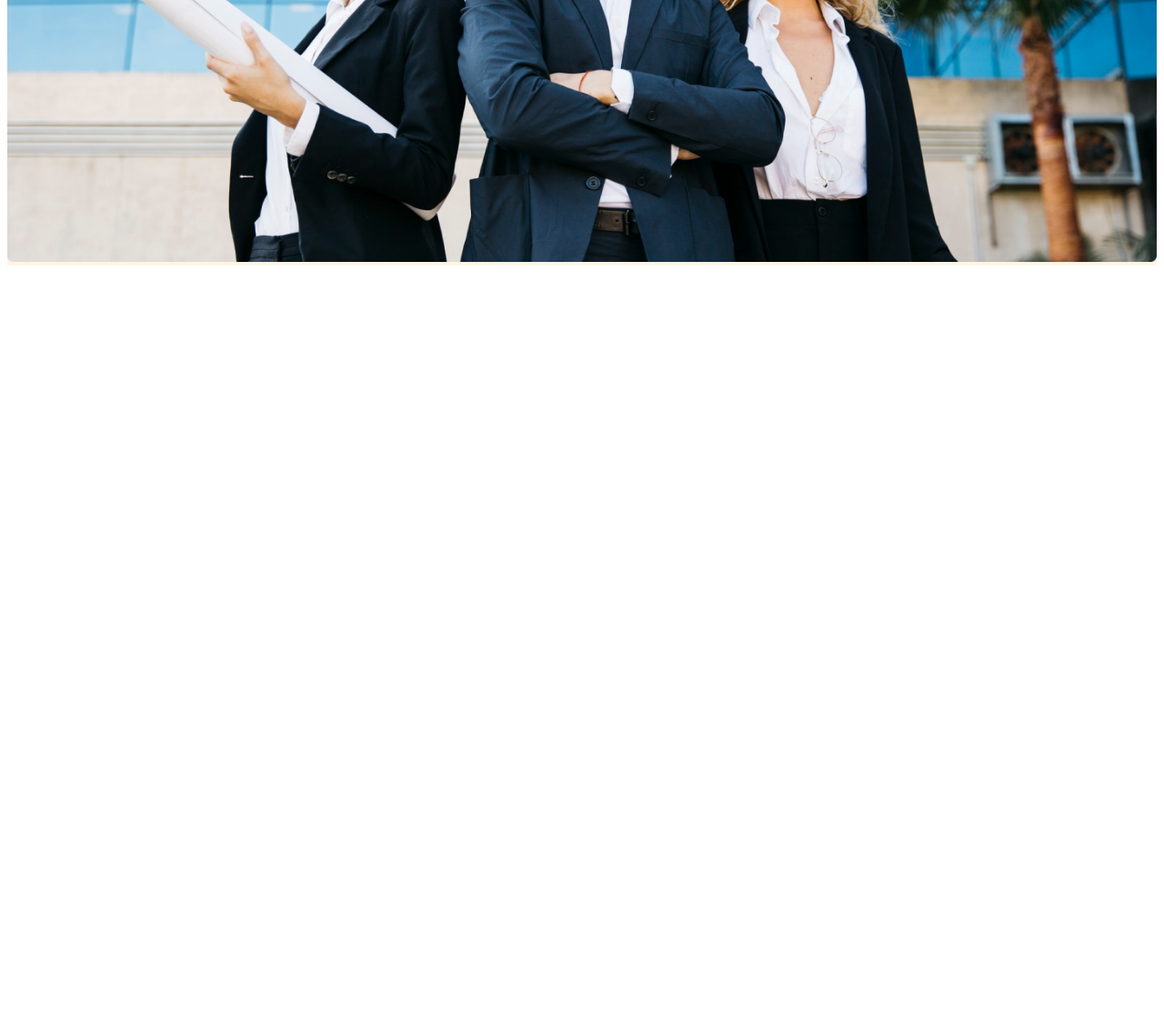
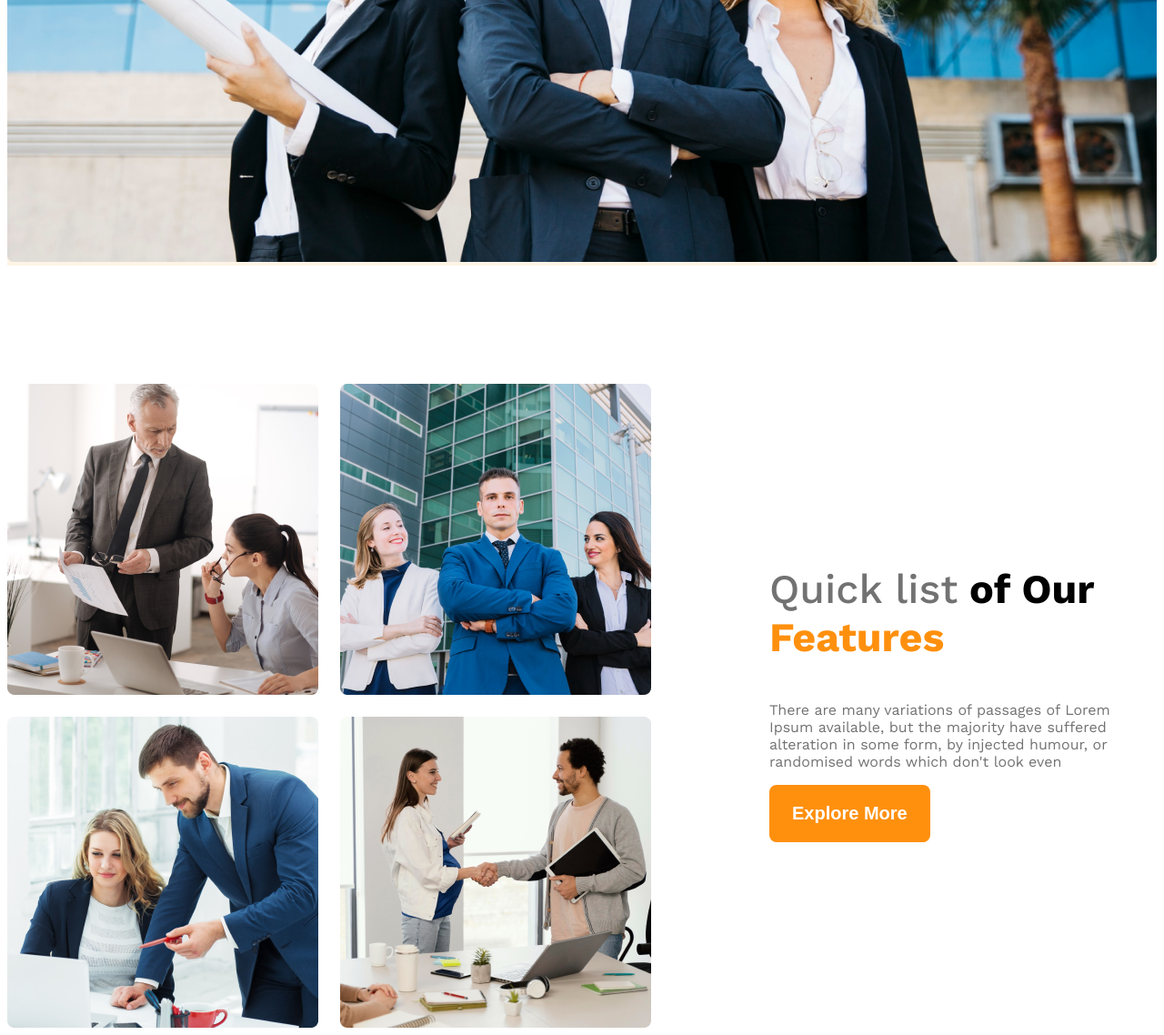
Before and after one commit to HerokMondal/g3-architects-website, a plain HTML site: page index.html in a window 1280 px wide. Shown: the part 892-2030 px from the top of the page at 91% size. Before the commit the page ends 1192 px from the top, so only its background shows below. Drawn offline with nearby package versions, Linux system fonts and the light colour scheme.

Commit message:
add main

```diff
--- a/index.html
+++ b/index.html
@@ -28,7 +28,20 @@
 
     </header>
     <main>
+        <section class="teames display-flex">
+            <div class="teames-img-container">
+                 <img src="images/team1.png" alt="two architect discussing">
+                 <img src="images/team2.png" alt="">
+                 <img src="images/team3.png" alt="">
+                 <img src="images/team4.png" alt="">
+            </div>
+            <div class="Our-Features">
+                <h3 class="features-titele"><span id="quick-list" class="text-gray-dark03">Quick list</span> <span>of Our</span> <span class="text-primary">Features</span></h3>
+                <p class="features-description text-gray-dark03">There are many variations of passages of Lorem Ipsum available, but the majority have suffered alteration in some form, by injected humour, or randomised words which don't look even</p>
+                <button class="btn-primary">Explore More</button>
+            </div>
 
+        </section>
     </main>
     <footer>
 
--- a/styles/architects.css
+++ b/styles/architects.css
@@ -11,11 +11,14 @@
 .display-flex{
     display: flex;
 }
+.text-primary{
+    color: #FF900E;
+}
 
 .text-gray{
     color: #424242;
 }
-.text-gray dark03{
+.text-gray-dark03{
     color: #727272;
 }
 .bg-light{
@@ -30,6 +33,13 @@
     border-radius: 8px;
     border: none;
     margin-bottom: 50px;
+}
+main{
+    max-width: 1440px;
+    margin: 0 auto;
+}
+main > section{
+    margin-top: 130px;
 }
 
 /* header sylyles */
@@ -71,9 +81,45 @@
     width: 100%;
 }
 
+/*team and feature */
+
+.teames{
+    align-items: center;
+}
+.teames-img-container{
+    display: grid;
+    grid-template-columns: repeat(2,1fr);
+    gap: 24px;
+}
+.Our-Features{
+    margin-left: 130px;
+    max-width: 530px;
+}
+.features-titele{
+    font-size: 2.8rem;
+    font-weight: 700;
+}
+#quick-list{
+    font-weight: 500;
+}
+
 /* responsive media query */
 @media screen and (max-width: 576px) {
-    .navbar, .nav-links{
+    .navbar,
+    .nav-links,
+    .teames{
         flex-direction: column;
     }
+    .teames-img-container{
+        grid-template-columns: repeat(1, 1fr);
+    }
+    .Our-Features{
+        margin-left: 20px;
+    }
 }
+@media screen and (min-width: 576) and (max-width: 992px) {
+    .teames{
+        flex-direction: column;
+        margin-left: 50px auto;
+    }
+}
```
